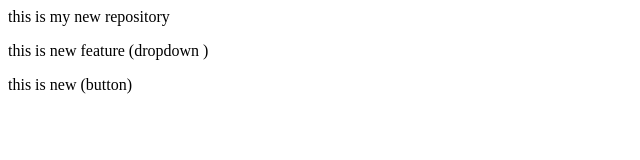
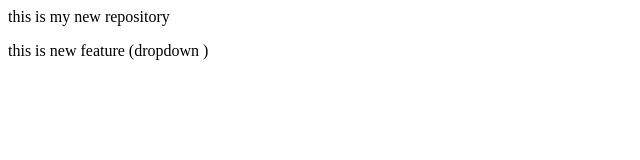
Before and after one commit to Anushika1005/LocalRepo, a plain HTML site: page index.html in a window 1280 px wide. Shown: the whole page, without its empty margins (0-640 px from the left). Drawn offline with Linux system fonts and the light colour scheme.

Commit message:
remove a line

```diff
--- a/index.html
+++ b/index.html
@@ -1,3 +1,2 @@
 <p>this is my new repository</p>
 <p>this is new feature (dropdown )</p>
-<p>this is new (button)</p>
```
